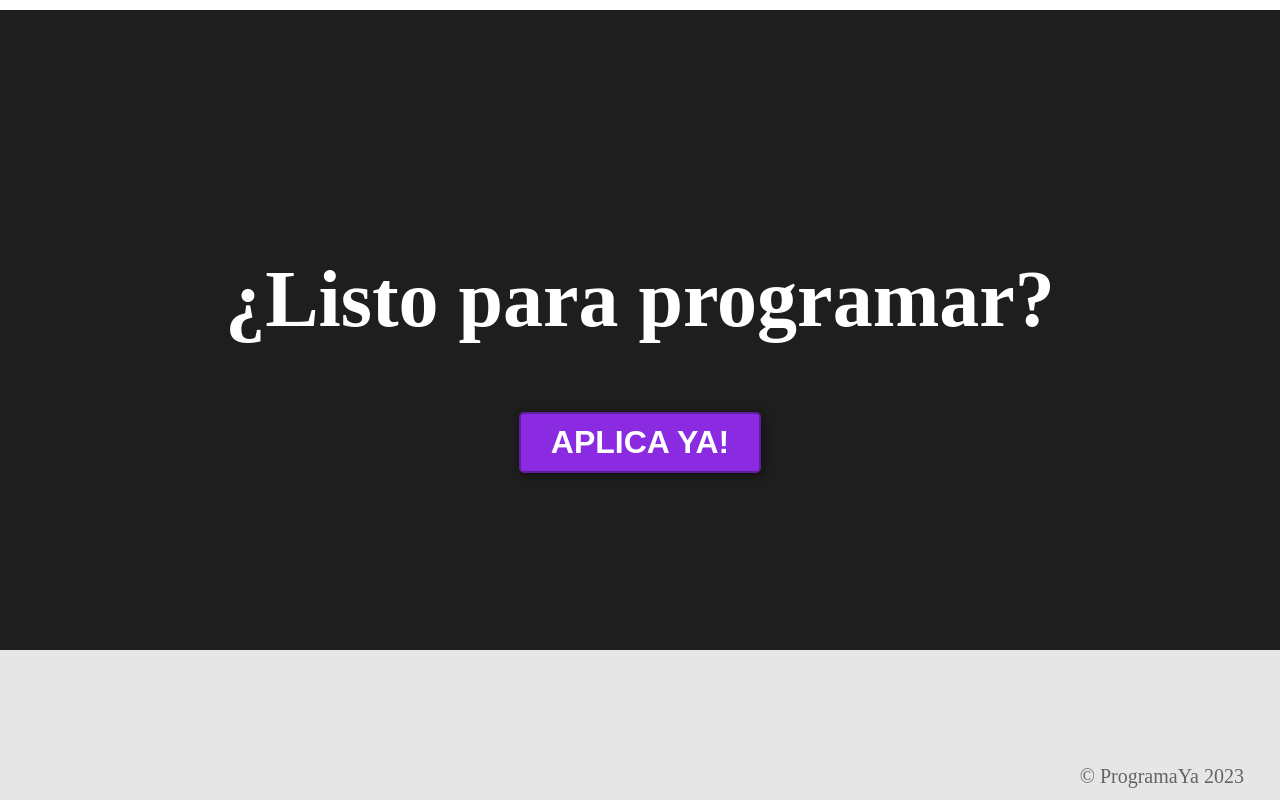
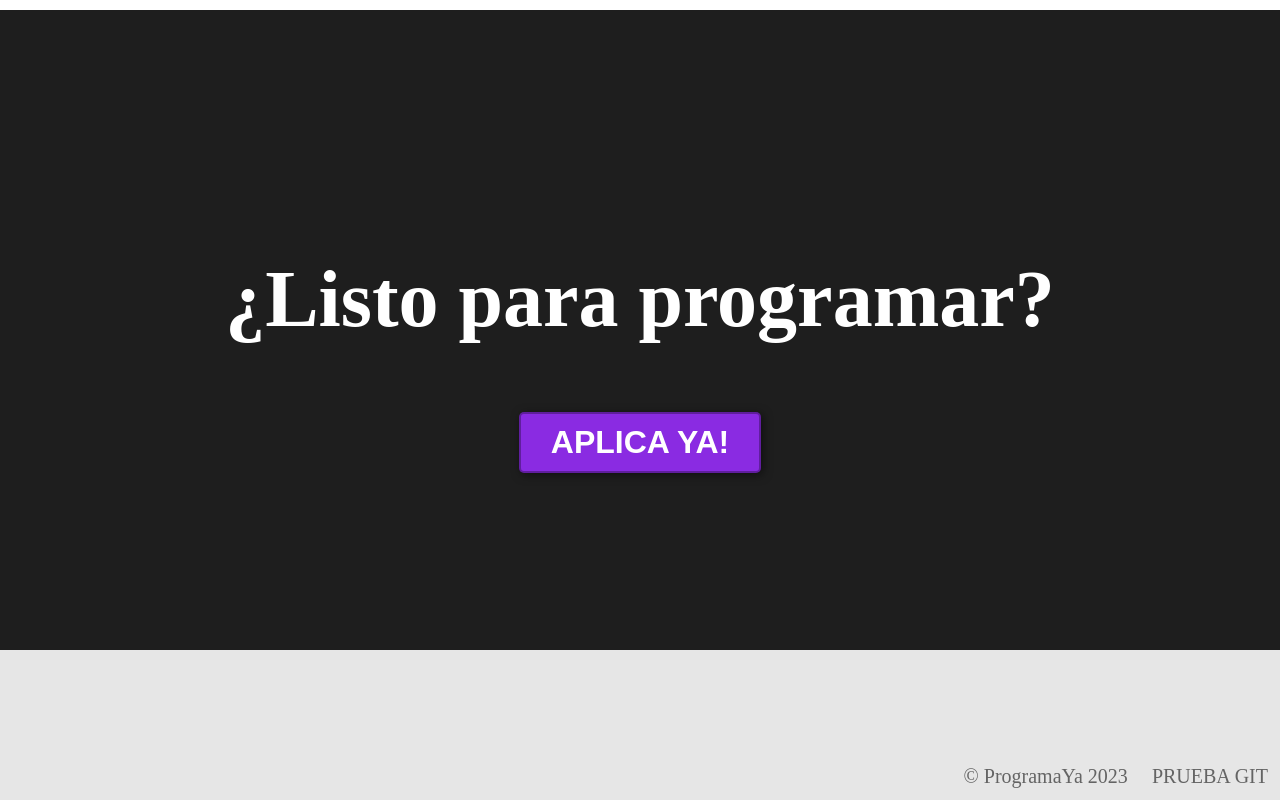
Before and after one commit to Malvarez4204/Landing-de-venta-final, a plain HTML site: page index.html in a window 1280 px wide. Shown: the part 1735-2535 px from the top of the page. Drawn offline with Linux system fonts and the light colour scheme.

Commit message:
Se agrega parrafo a footer

```diff
--- a/index.html
+++ b/index.html
@@ -85,7 +85,7 @@
 <footer>
         <div class="container">
             <p>&copy; ProgramaYa 2023</p>
-            <p></p>
+            <p>PRUEBA GIT</p>
         </div>
     </footer>
 </body>
```
